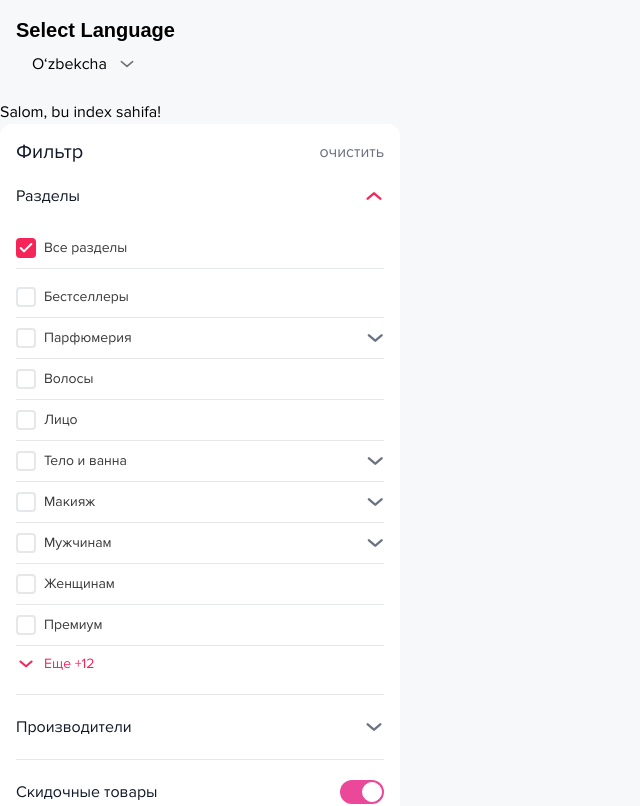
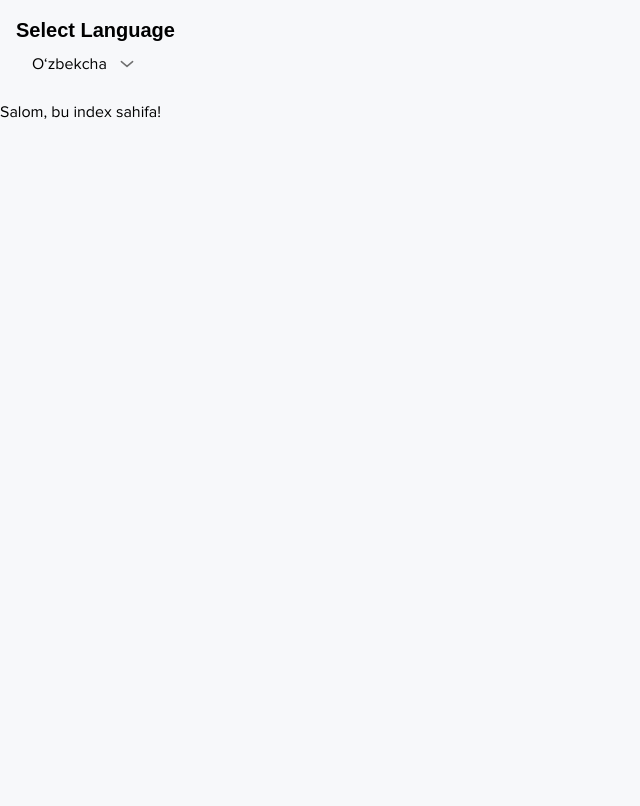
Before and after one commit to ShahnozaAbdualimova/tashkent-parfum, a Nuxt app: page / in a window 1280 px wide. Shown: the top 806 px of the page, without its empty margins (0-640 px from the left). Built offline with nearby package versions, Linux system fonts and the light colour scheme; a web font is replaced by a local one.

Commit message:
refactor: commited c filter component in index.vue

```diff
--- a/pages/index.vue
+++ b/pages/index.vue
@@ -1,7 +1,7 @@
 <template>
   <div>
     <h1>Salom, bu index sahifa!</h1>
-    <CommonCFilterSidebar/>
+    <!-- <CommonCFilterSidebar/> -->
   </div>
 </template>
 
```
